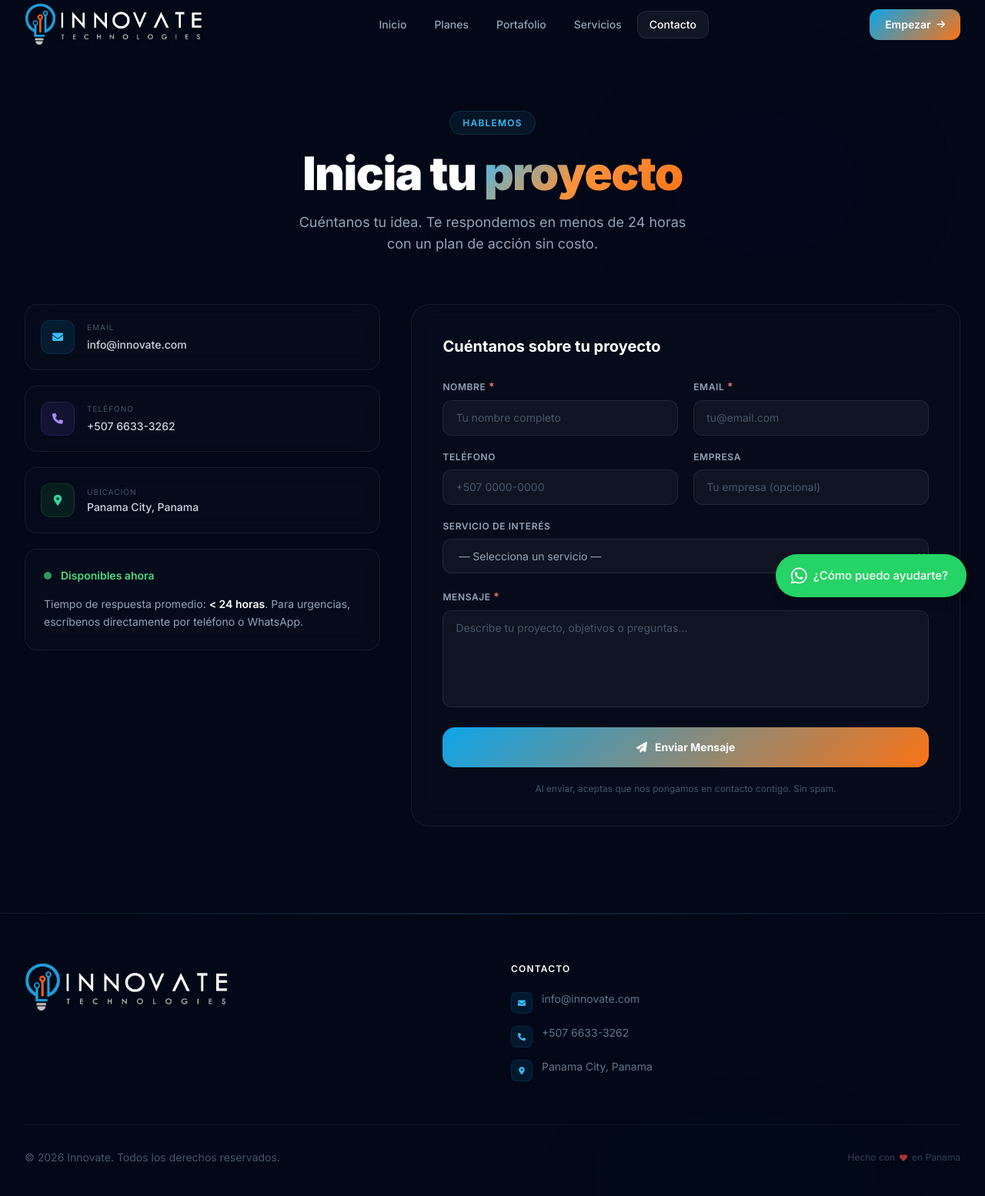
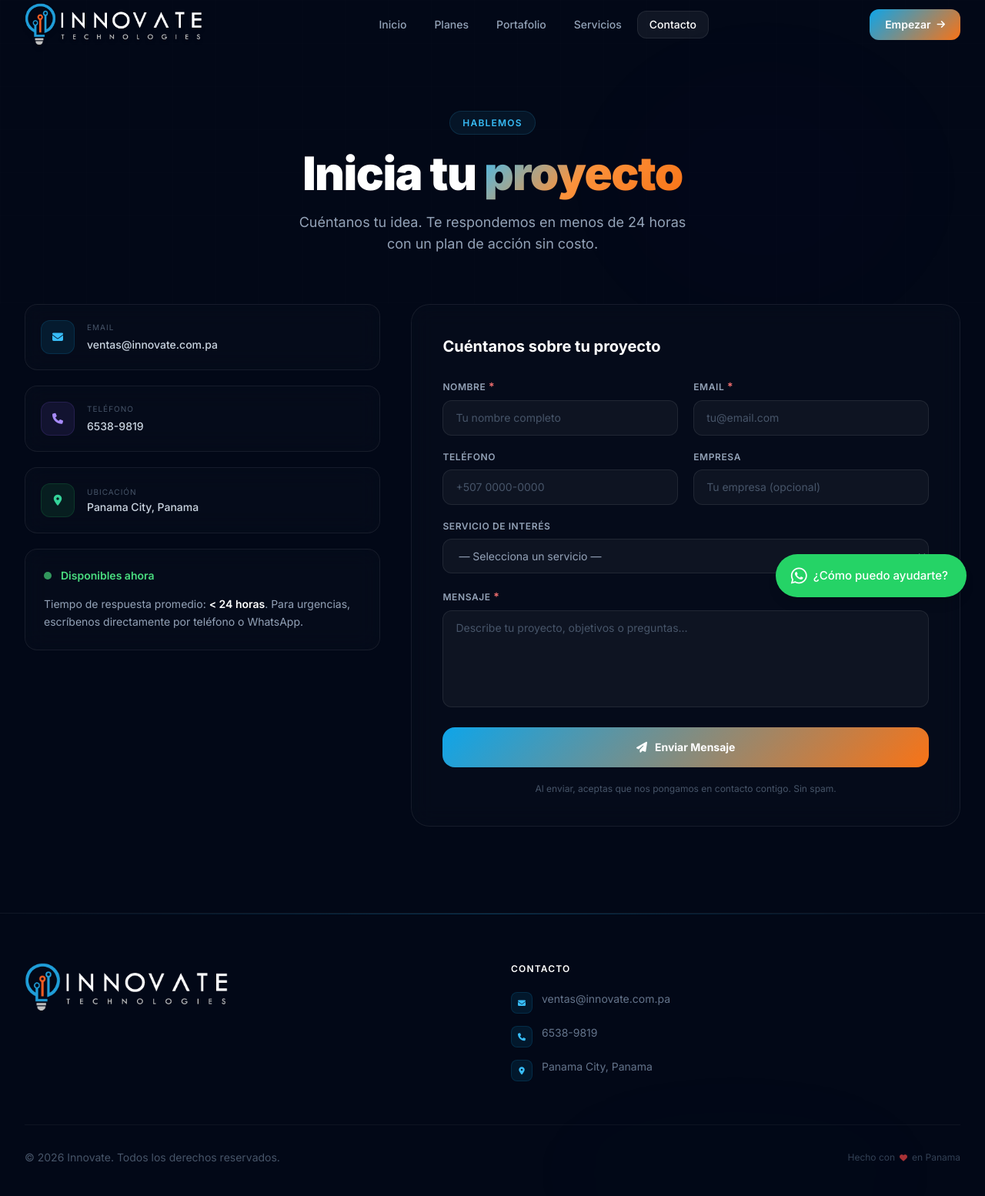
Before and after one commit to kadoshlopez-creator/innovate, a PHP site: page /contacto in a window 1280 px wide. Shown: the whole page at 77% size. Run offline with PHP 8.4, Linux system fonts and the light colour scheme; data that the repository does not hold is empty; some libraries are stand-ins or nearby versions.

Commit message:
new file:   scratch/check_db.php modified:   src/Views/contact.php modified:   src/Views/partials/footer.php

```diff
--- a/src/Views/contact.php
+++ b/src/Views/contact.php
@@ -1,6 +1,6 @@
 <?php
-$contactEmail = \App\Models\Setting::get('contact_email', 'info@innovate.com');
-$contactPhone = \App\Models\Setting::get('contact_phone', '+507 6633-3262');
+$contactEmail = \App\Models\Setting::get('contact_email', 'ventas@innovate.com.pa');
+$contactPhone = \App\Models\Setting::get('contact_phone', '6538-9819');
 $contactAddr  = \App\Models\Setting::get('contact_address', 'Panama City, Panama');
 ?>
 <!-- Hero -->
--- a/src/Views/partials/footer.php
+++ b/src/Views/partials/footer.php
@@ -1,8 +1,8 @@
 <?php
 $siteName = \App\Models\Setting::get('site_name', 'Innovate');
 $siteDesc = \App\Models\Setting::get('site_description', 'Transformamos ideas en soluciones tecnológicas de alto impacto.');
-$email    = \App\Models\Setting::get('contact_email', 'info@innovate.com');
-$phone    = \App\Models\Setting::get('contact_phone', '+507 6633-3262');
+$email    = \App\Models\Setting::get('contact_email', 'ventas@innovate.com.pa');
+$phone    = \App\Models\Setting::get('contact_phone', '6538-9819');
 $address  = \App\Models\Setting::get('contact_address', 'Panama City, Panama');
 $facebook = \App\Models\Setting::get('social_facebook', '');
 $instagram= \App\Models\Setting::get('social_instagram', '');
```
Also changed, not shown: scratch/check_db.php (added, +17 -0 lines).
